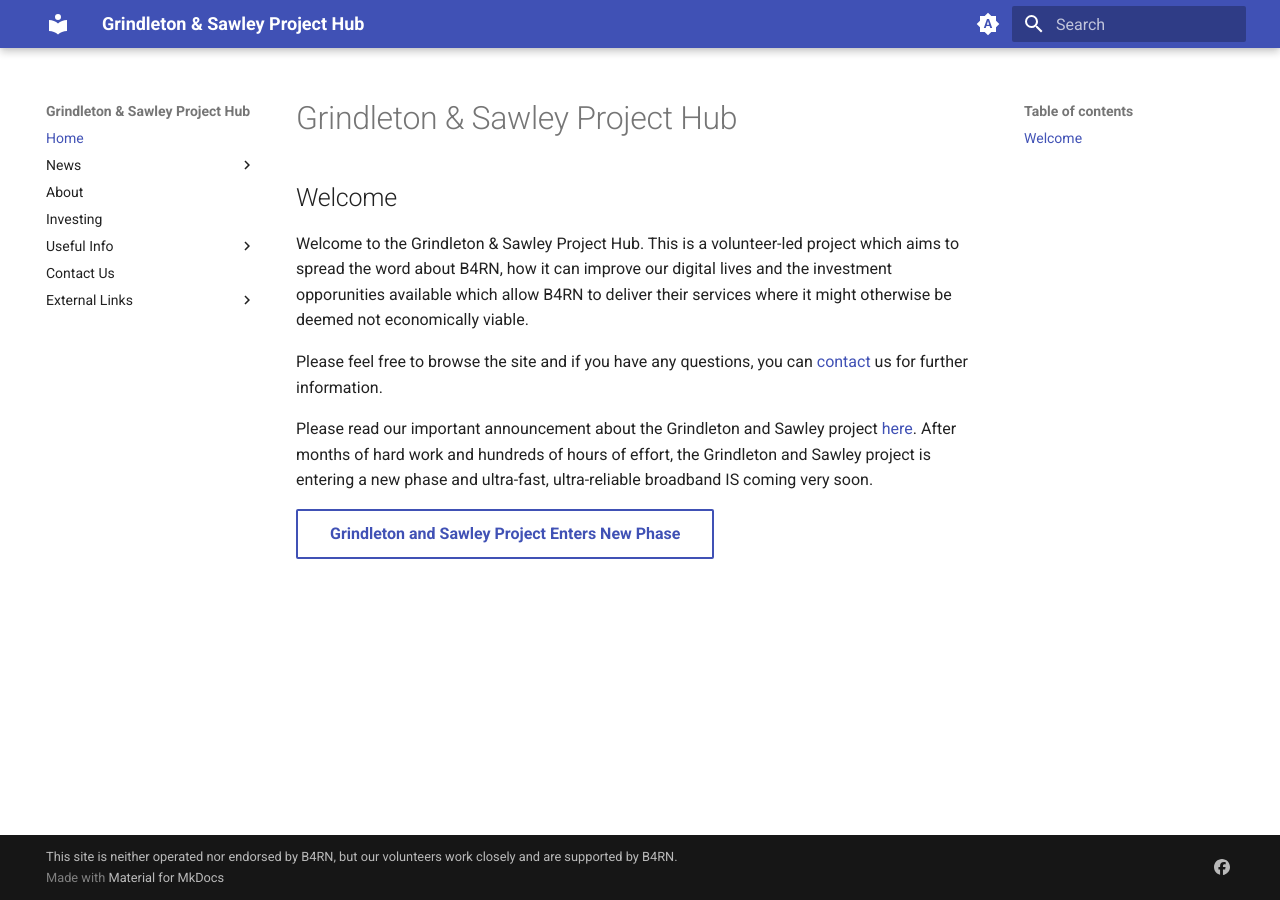
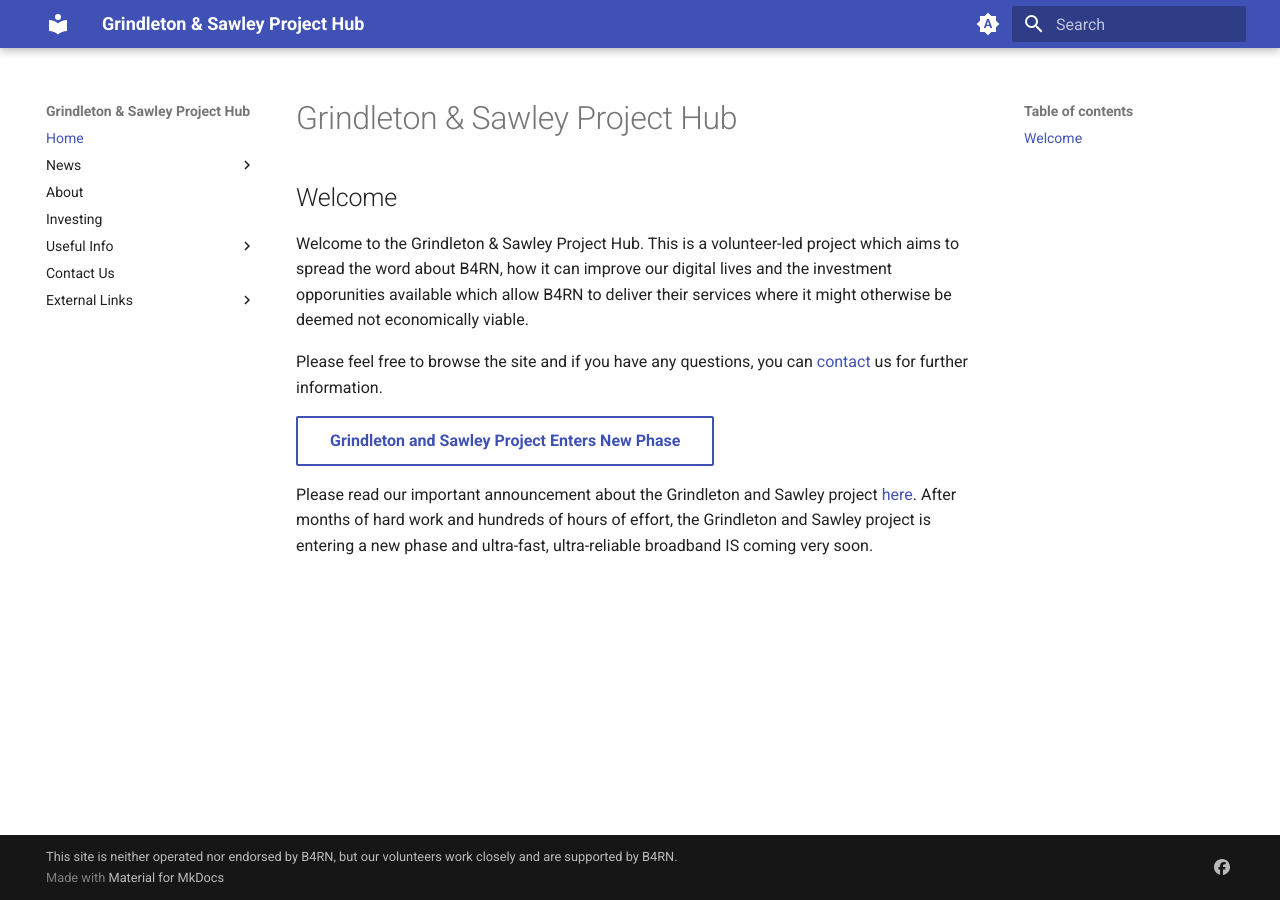
Before and after one commit to DJBenson/b4rngsdocs, an MkDocs documentation site: the page built from docs/index.md, in a window 1280 px wide. Built offline with MkDocs 1.6.1 and Material for MkDocs 9.7.7, drawn with Linux system fonts in a browser that asks for light colours.

```diff
--- a/docs/index.md
+++ b/docs/index.md
@@ -5,6 +5,6 @@ Welcome to the Grindleton & Sawley Project Hub. This is a volunteer-led project
 
 Please feel free to browse the site and if you have any questions, you can [contact](contact.md) us for further information.
 
+[Grindleton and Sawley Project Enters New Phase](news/posts/4.md){ .md-button }
+
 Please read our important announcement about the Grindleton and Sawley project [here](news/posts/4.md). After months of hard work and hundreds of hours of effort, the Grindleton and Sawley project is entering a new phase and ultra-fast, ultra-reliable broadband IS coming very soon.
-
-[Grindleton and Sawley Project Enters New Phase](news/posts/4.md){ .md-button }
```
